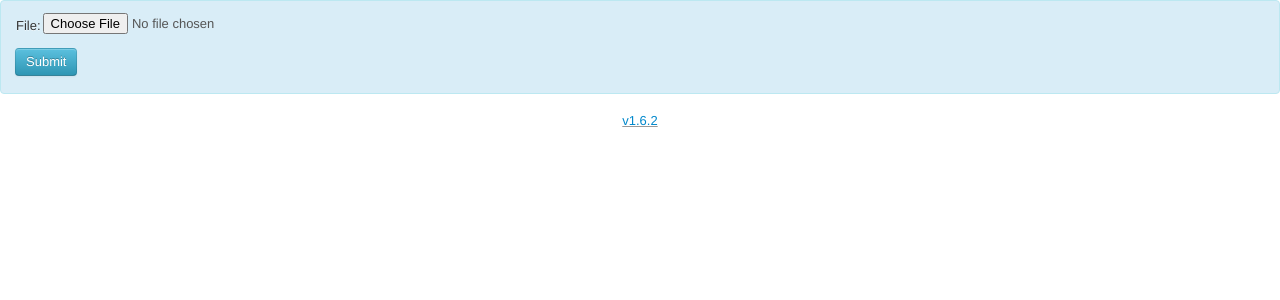
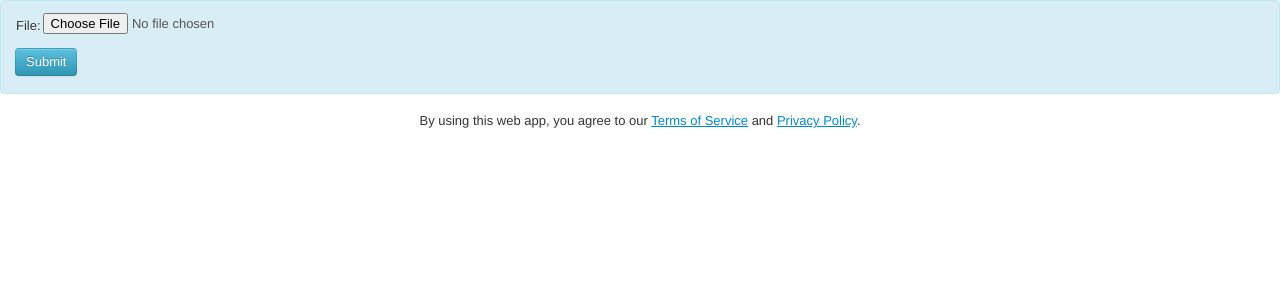
Before and after one commit to getodk/xlsform-online, a Django app: page / in a window 1280 px wide. Shown: the top 300 px of the page. Run offline with Django 3.2, Linux system fonts and the light colour scheme.

Commit message:
Add TOS and privacy

```diff
--- a/xlsform_app/templates/upload.html
+++ b/xlsform_app/templates/upload.html
@@ -10,8 +10,10 @@
 		white-space: pre-wrap;
 		white-space: -moz-pre-wrap;
 	}
-	.version {
+	.footer {
 		text-align: center;
+   }
+	.footer a {
 		text-decoration: underline;
 	}
 	</style>
@@ -67,6 +69,6 @@ $(document).ready(function() {
 
 <div id="output">
 </div>
-<div class="version muted"><a target="_parent" href="https://github.com/getodk/xlsform-online/releases/tag/v1.6.2">v1.6.2</a></div>
+<p class="footer">By using this web app, you agree to our <a href="https://getodk.org/legal/tos.html" target="_blank">Terms of Service</a> and <a href="https://getodk.org/legal/privacy.html" target="_blank">Privacy Policy</a>.</p>
 </body>
 </html>
```
